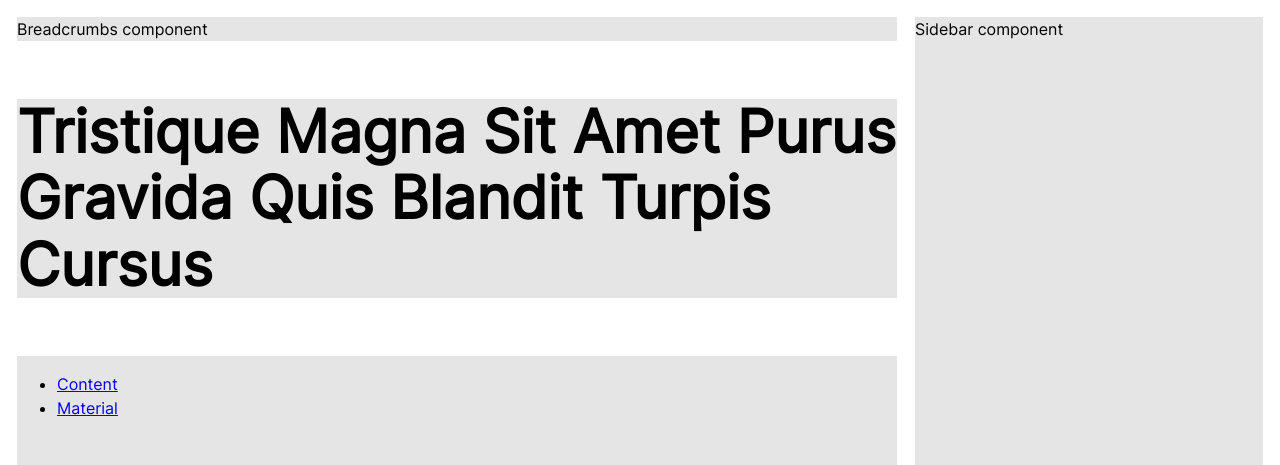
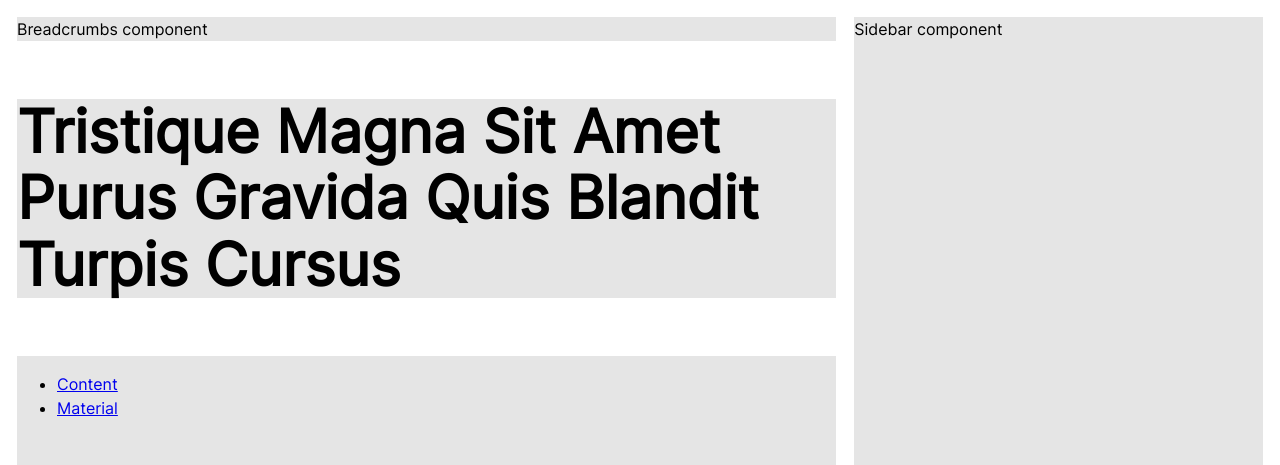
Before and after one commit to marioy47/learndash-template-draft, a website: page src/html/course/course-info.html in a window 1280 px wide. Shown: the top 465 px of the page. Drawn offline with nearby package versions, Linux system fonts and the light colour scheme; files that its build step writes are made by us from their sources; files whose address does not match are found by name.

Commit message:
Fixing width for courses

```diff
--- a/src/scss/course/_ld-course-info.scss
+++ b/src/scss/course/_ld-course-info.scss
@@ -6,7 +6,7 @@
 		"breadcrumbs aside"
 		"title aside"
 		"main aside";
-	grid-template-columns: auto 350px;
+	grid-template-columns: 2fr 1fr;
 
 	@include break-tablet {
 		display: initial;
```
